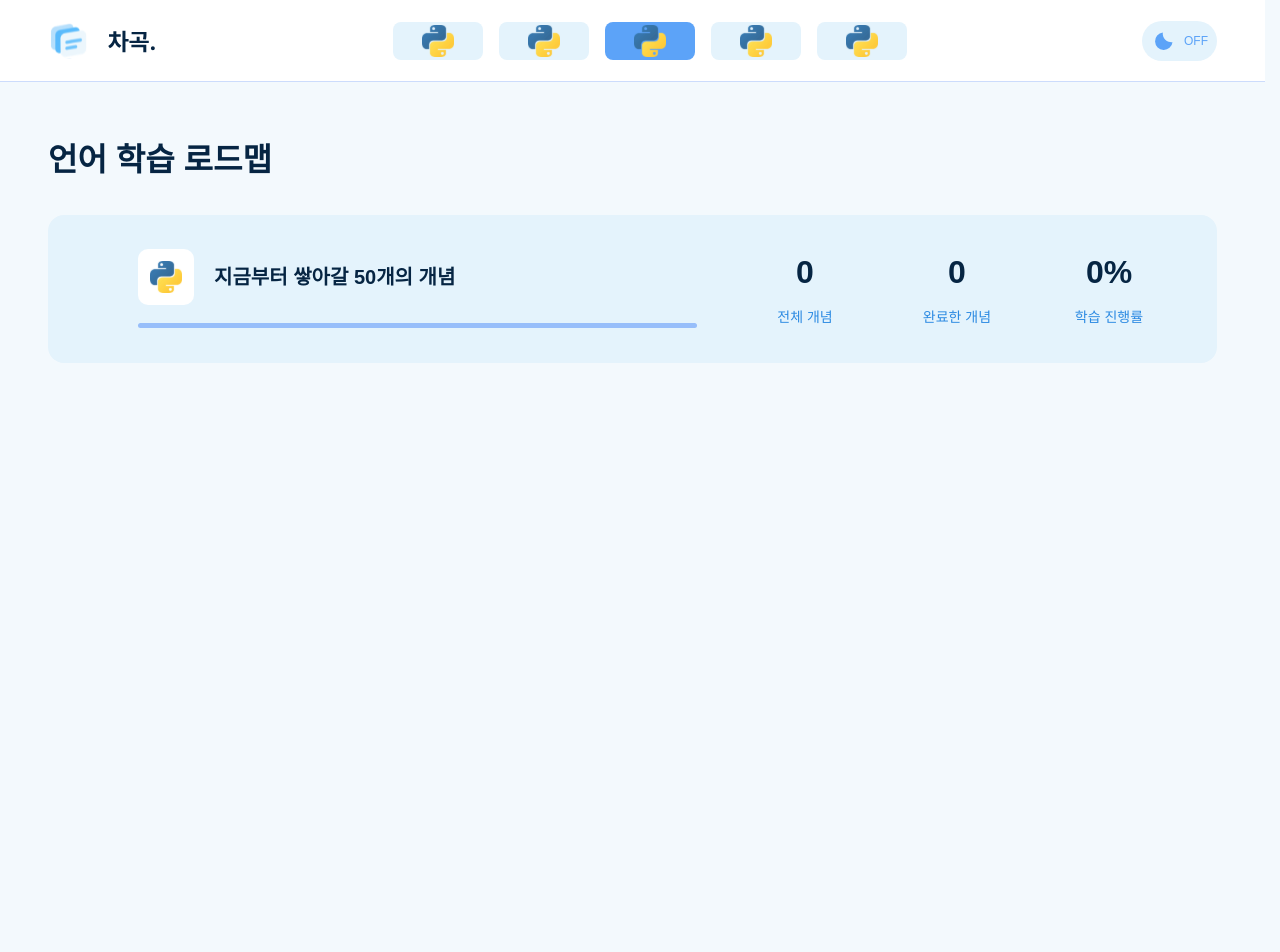
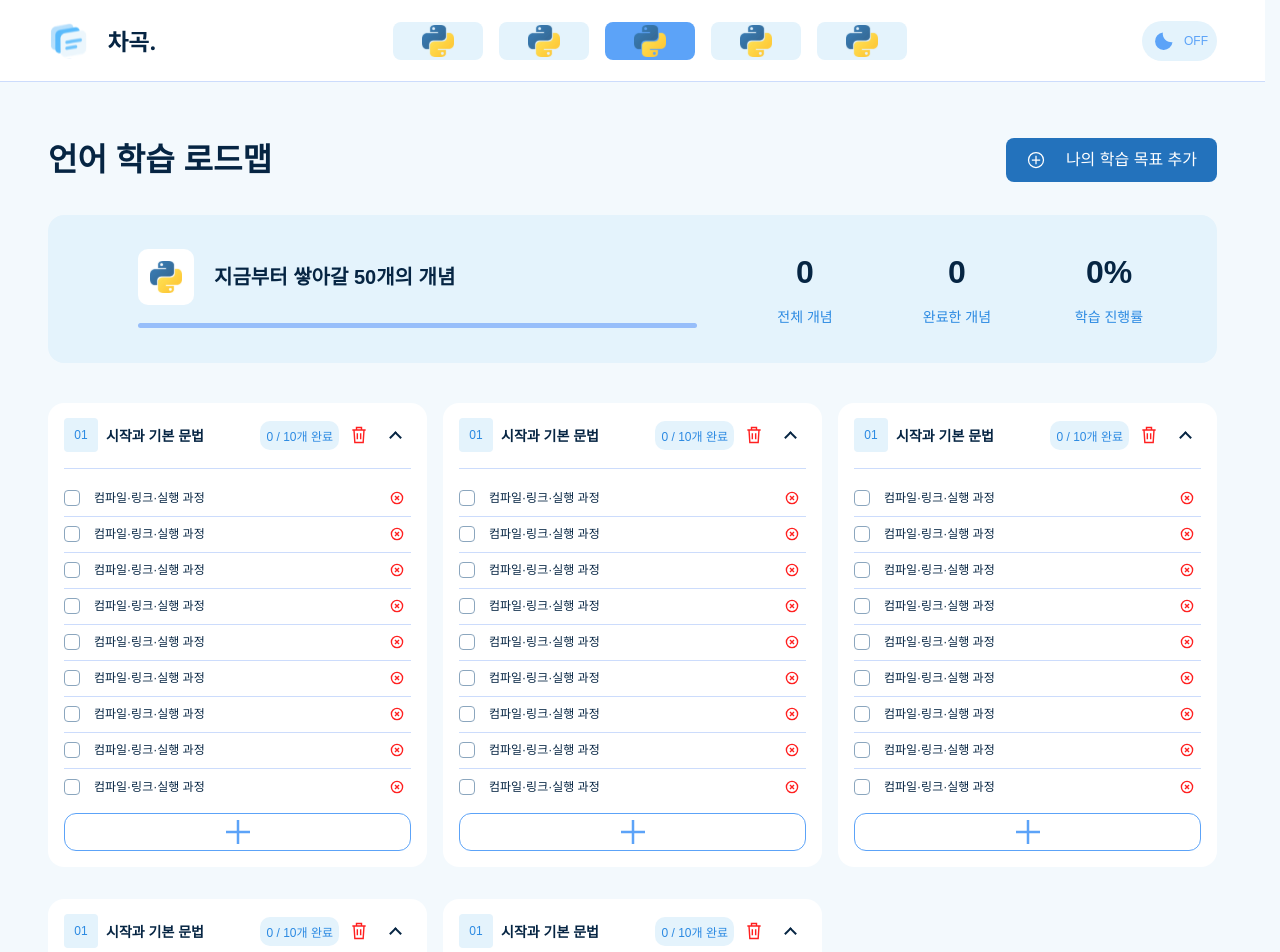
Before and after one commit to cksckscks1008/KickSing, a React (Vite) app: page / in a window 1280 px wide. Shown: the top 952 px of the page. Before the commit the page ends 800 px from the top, so only its background shows below. Built offline with nearby package versions, Linux system fonts and the light colour scheme.

Commit message:
feat: 학습 카드 UI 및 펼침·접기 기능 구현
- 체크박스, 완료 배지, 추가·삭제 버튼 UI 구성

```diff
--- /dev/null
+++ b/src/components/Card/Card.css
@@ -0,0 +1,161 @@
+.learning-card {
+  min-width: 0;
+  border-radius: 16px;
+  background: var(--White);
+}
+
+.card-header {
+  display: flex;
+  align-items: center;
+  gap: 8px;
+  min-height: 66px;
+  margin: 0 16px;
+  padding: 15px 0;
+  border-bottom: 1px solid var(--Liner);
+}
+
+:is(.card-number, .card-delete, .card-item-delete, .card-add, .card-toggle) {
+  display: flex;
+  align-items: center;
+  justify-content: center;
+}
+
+.card-number {
+  flex-shrink: 0;
+  width: 34px;
+  height: 34px;
+  border-radius: 4px;
+  background: var(--Light);
+  color: var(--Middle);
+  font-size: 12px;
+}
+
+.card-title {
+  flex: 1;
+  min-width: 0;
+  font-size: 14px;
+  font-weight: 700;
+  overflow-wrap: anywhere;
+}
+
+.card-count {
+  flex-shrink: 0;
+  padding: 6px;
+  border-radius: 10px;
+  background: var(--Light);
+  color: var(--Middle);
+  font-size: 12px;
+  white-space: nowrap;
+}
+
+.card-delete,
+.card-item-delete {
+  flex-shrink: 0;
+  height: 28px;
+  padding: 0;
+  border: 0;
+  background: transparent;
+  color: #ff2020;
+}
+
+.card-delete {
+  width: 24px;
+}
+
+.card-toggle {
+  flex-shrink: 0;
+  width: 32px;
+  height: 32px;
+  padding: 0;
+  border: 0;
+  background: transparent;
+}
+
+.card-chevron {
+  flex-shrink: 0;
+  width: 9px;
+  height: 9px;
+  margin-top: 5px;
+  border-top: 2px solid currentColor;
+  border-left: 2px solid currentColor;
+  transform: rotate(45deg);
+}
+
+.card-toggle[aria-expanded='false'] .card-chevron {
+  margin-top: -5px;
+  transform: rotate(225deg);
+}
+
+.card-header:has(.card-toggle[aria-expanded='false']) {
+  border-bottom-color: transparent;
+}
+
+.card-content {
+  padding: 12px 16px 16px;
+}
+
+.card-item {
+  display: flex;
+  align-items: center;
+  gap: 14px;
+  min-height: 36px;
+  border-bottom: 1px solid var(--Liner);
+  font-size: 12px;
+  line-height: 1.5;
+}
+
+.card-item:last-child {
+  border-bottom: 0;
+}
+
+.card-item input {
+  appearance: none;
+  flex-shrink: 0;
+  width: 16px;
+  height: 16px;
+  margin: 0;
+  border: 1px solid #8ba6be;
+  border-radius: 4px;
+  cursor: pointer;
+}
+
+.card-item input:checked {
+  appearance: auto;
+  accent-color: var(--Middle);
+}
+
+.card-item-title {
+  flex: 1;
+  min-width: 0;
+  overflow-wrap: anywhere;
+}
+
+.card-item-delete {
+  width: 28px;
+}
+
+.card-add {
+  width: 100%;
+  height: 38px;
+  margin-top: 8px;
+  padding: 0;
+  border: 1px solid var(--Primary);
+  border-radius: 12px;
+  background: transparent;
+  color: var(--Primary);
+}
+
+:root[data-theme='dark'] .learning-card {
+  background: var(--TextColor);
+  color: var(--Light);
+}
+
+:root[data-theme='dark'] :is(.card-number, .card-count) {
+  background: var(--Dark);
+  color: var(--Liner);
+}
+
+:root[data-theme='dark'] .card-add {
+  border-color: var(--Liner);
+  color: var(--Liner);
+}
--- /dev/null
+++ b/src/components/Card/Card.jsx
@@ -0,0 +1,54 @@
+import { useId, useState } from 'react';
+import './Card.css';
+
+export default function Card({ number, title, items, total = items.length }) {
+  const [isOpen, setIsOpen] = useState(true);
+  const contentId = useId();
+
+  return (
+    <div className="learning-card">
+      <div className="card-header">
+        <div className="card-number">{String(number).padStart(2, '0')}</div>
+        <div className="card-title">{title}</div>
+        <div className="card-count">0 / {total}개 완료</div>
+        <button type="button" className="card-delete" aria-label={`${title} 삭제`}>
+          <svg width="20" height="20" viewBox="0 0 24 24" fill="none" stroke="currentColor" strokeWidth="1.7" aria-hidden="true">
+            <path d="M4 6h16M9 6V3h6v3M6 6l1 15h10l1-15M10 10v7M14 10v7" />
+          </svg>
+        </button>
+        <button
+          type="button"
+          className="card-toggle"
+          aria-label={`${title} ${isOpen ? '접기' : '펼치기'}`}
+          aria-expanded={isOpen}
+          aria-controls={contentId}
+          onClick={() => setIsOpen((previous) => !previous)}
+        >
+          <div className="card-chevron" aria-hidden="true" />
+        </button>
+      </div>
+
+      <div id={contentId} className="card-content" hidden={!isOpen}>
+        <div className="card-list">
+          {items.map((item) => (
+            <div className="card-item" key={item.id}>
+              <input type="checkbox" aria-label={item.title} />
+              <div className="card-item-title">{item.title}</div>
+              <button type="button" className="card-item-delete" aria-label={`${item.title} 삭제`}>
+                <svg width="16" height="16" viewBox="0 0 20 20" fill="none" stroke="currentColor" strokeWidth="1.7" aria-hidden="true">
+                  <circle cx="10" cy="10" r="7" />
+                  <path d="m7.5 7.5 5 5m0-5-5 5" />
+                </svg>
+              </button>
+            </div>
+          ))}
+        </div>
+        <button type="button" className="card-add" aria-label={`${title} 항목 추가`}>
+          <svg width="28" height="28" viewBox="0 0 28 28" fill="none" stroke="currentColor" strokeWidth="2.5" aria-hidden="true">
+            <path d="M14 2v24M2 14h24" />
+          </svg>
+        </button>
+      </div>
+    </div>
+  );
+}
--- a/src/components/Navbar/Navbar.css
+++ b/src/components/Navbar/Navbar.css
@@ -43,7 +43,6 @@
 .navbar-menu {
   display: flex;
   gap: 16px;
-  /* At 1440px, align the first block with the design's x=480. */
   transform: translateX(17px);
 }
 
--- /dev/null
+++ b/src/data/roadmap.js
@@ -0,0 +1,12 @@
+const cards = Array.from({ length: 5 }, (_, index) => ({
+  id: `card-${index + 1}`,
+  number: 1,
+  title: '시작과 기본 문법',
+  total: 10,
+  items: Array.from({ length: 9 }, (_, itemIndex) => ({
+    id: `card-${index + 1}-item-${itemIndex + 1}`,
+    title: '컴파일·링크·실행 과정',
+  })),
+}));
+
+export default cards;
--- a/src/pages/Page/Page.css
+++ b/src/pages/Page/Page.css
@@ -17,6 +17,26 @@
   line-height: 1.4;
 }
 
+.card-grid {
+  display: grid;
+  grid-template-columns: repeat(3, minmax(0, 1fr));
+  align-items: start;
+  gap: 32px 16px;
+  margin-top: 40px;
+}
+
+@media (max-width: 1100px) {
+  .card-grid {
+    grid-template-columns: repeat(2, minmax(0, 1fr));
+  }
+}
+
+@media (max-width: 700px) {
+  .card-grid {
+    grid-template-columns: 1fr;
+  }
+}
+
 @media (max-width: 600px) {
   .roadmap-page {
     padding: 32px 20px;
--- a/src/pages/Page/Page.jsx
+++ b/src/pages/Page/Page.jsx
@@ -1,4 +1,7 @@
 import Progress from "../../components/Progress/Progress";
+import Card from "../../components/Card/Card";
+import AddGoal from "../../components/AddGoal/AddGoal";
+import cards from "../../data/roadmap";
 import "./Page.css";
 
 export default function Page() {
@@ -6,9 +9,15 @@ export default function Page() {
     <div className="roadmap-page">
       <div className="roadmap-heading">
         <h1>언어 학습 로드맵</h1>
+        <AddGoal />
       </div>
 
       <Progress conceptCount={50} total={0} completed={0} />
+      <div className="card-grid">
+        {cards.map((card) => (
+          <Card key={card.id} {...card} />
+        ))}
+      </div>
     </div>
   );
 }
```
